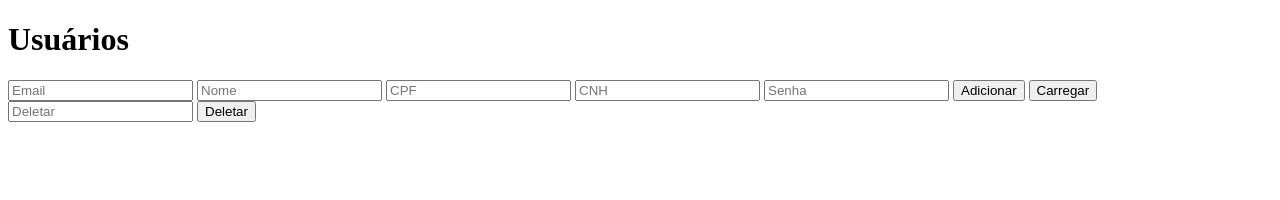
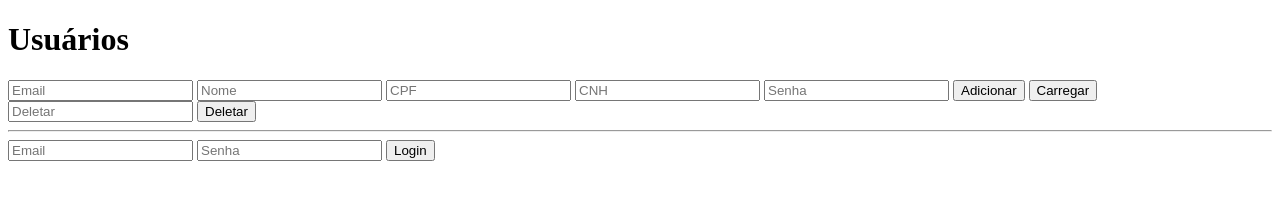
Before and after one commit to DiogoCunhaaa/trem-sa-bend, a website: page index.html in a window 1280 px wide. Drawn offline with Linux system fonts and the light colour scheme; no server answers.

Commit message:
desenvolvimento login

```diff
--- a/index.html
+++ b/index.html
@@ -18,6 +18,12 @@
     <button onclick="carregarUsuarios()">Carregar</button>
     <input type="number" id="id_delete" placeholder="Deletar" />
     <button onclick="deletarUsuario()">Deletar</button>
+
+    <hr>
+
+    <input type="email" id="email_login" placeholder="Email" required />
+    <input type="password" id="password_login" placeholder="Senha" required />
+    <button onclick="login()">Login</button>
 
     <script>
       const API_URL = "http://localhost:3333";
@@ -72,6 +78,23 @@
         carregarUsuarios();
       }
 
+      async function login() {
+        const email_login = document.getElementById("email_login");
+        const senha_login = document.getElementById("password_login");
+
+        const res = await fetch (`${API_URL}/api/users/login`, {
+          method: "POST",
+          headers: { "Content-Type": "application/json" },
+          body: JSON.stringify({
+            email_usuario: email_login,
+            senha_usuario: senha_login
+          }),
+        });
+
+        const resultado = await res.json();
+        alert(resultado.message || resultado.error);
+      }
+
       carregarUsuarios();
     </script>
   </body>
```
